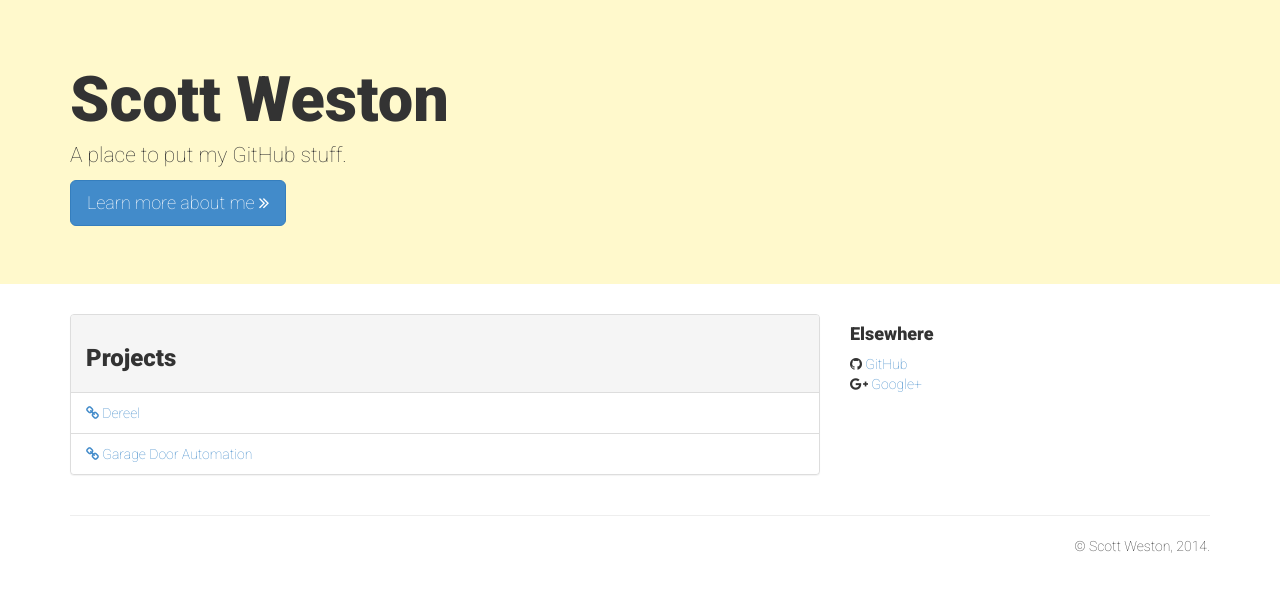
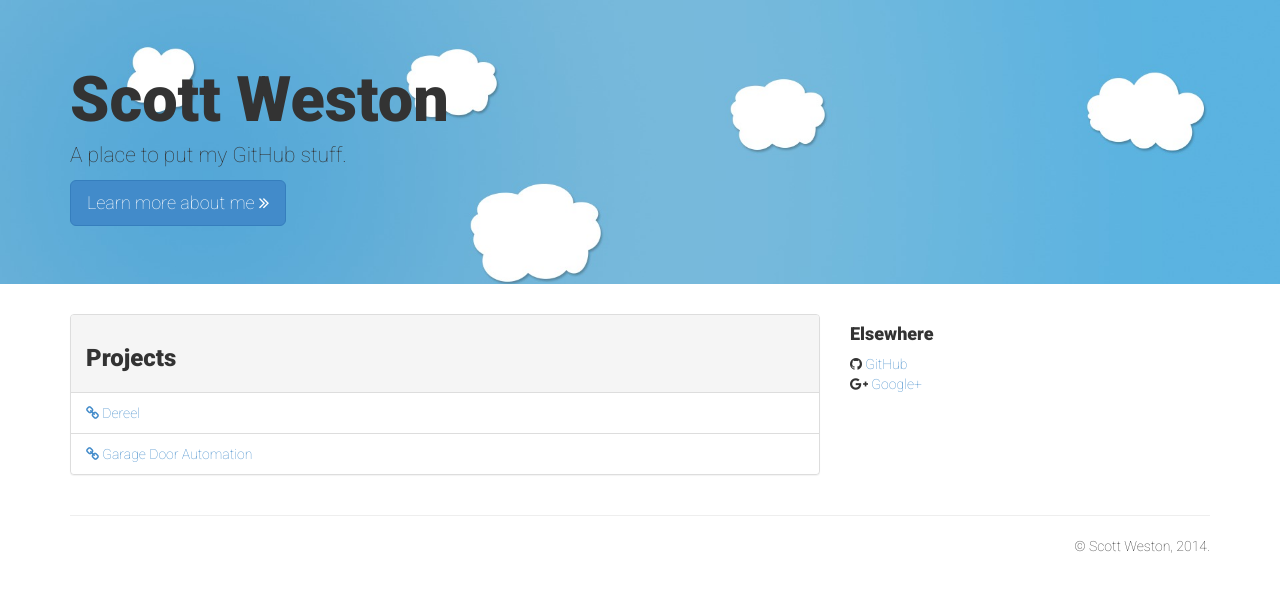
Before and after one commit to scottweston/scottweston.github.io, a Jekyll site: the page built from index.html, in a window 1280 px wide. Shown: the top 592 px of the page. Built offline with Jekyll 4.4.1, drawn with Linux system fonts in a browser that asks for light colours; nearby versions of some CDN libraries; Markdown is read by kramdown in place of the engine named in the settings.

Commit message:
jumbotron background image

```diff
--- a/css/style.css
+++ b/css/style.css
@@ -1,4 +1,4 @@
 body { font-family: 'Roboto', sans-serif; font-weight: 100; }
 h1, h2, h3, h4, h5, h6 { font-family: 'Roboto', sans-serif; font-weight: 900; }
 footer { text-align: right; }
-.jumbotron { background-color: rgba(255, 224, 0, .2); #ffe000; }
+.jumbotron { background-image: url(/images/clouds.jpg); background-size: 100%; background-repeat: no-repeat; }
```
Also changed, not shown: images/clouds.jpg (added).
